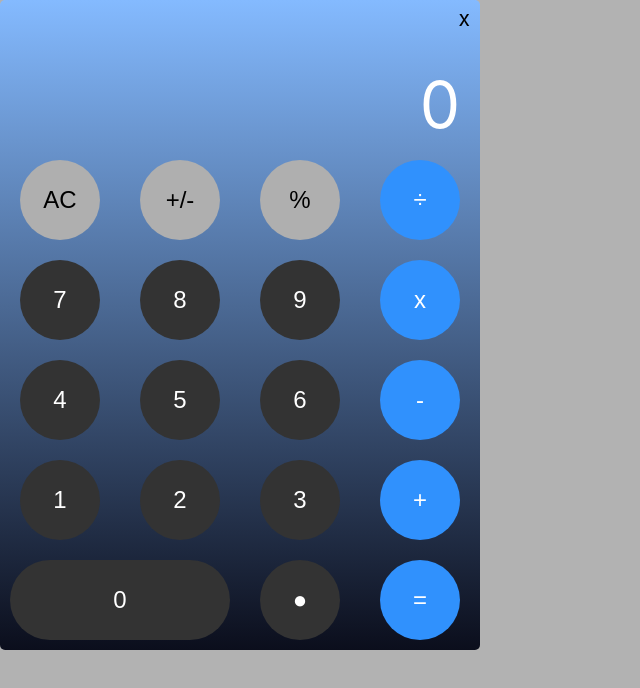
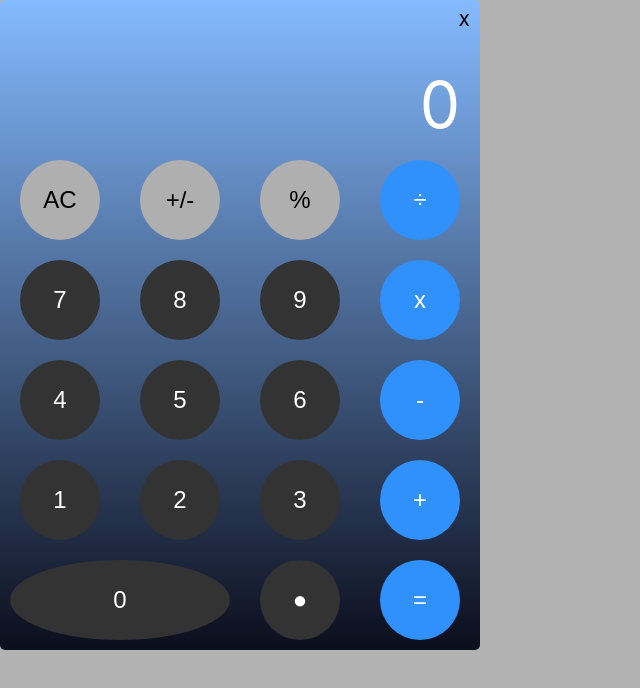
Before and after one commit to sky790312/nextjs-drabbable-modal-calculator-project, a Next.js app: page / in a window 1280 px wide. Both pictures are taken after a click on the button "open". Shown: the top 688 px of the page, without its empty margins (0-640 px from the left). Built offline with nearby package versions, Linux system fonts and the light colour scheme.

Commit message:
feat: add button component

```diff
--- a/components/FunctionSection.tsx
+++ b/components/FunctionSection.tsx
@@ -5,6 +5,7 @@ import { Dispatch } from 'redux'
 import { calculatorActions, initialState } from '@/store/state.calculator'
 import { useSelector, shallowEqual, useDispatch } from 'react-redux'
 import { RootState } from '@/store/index'
+import { Button } from '@/components/uiComponents/Button'
 
 export const FunctionSection: React.FC = React.memo(() => {
   const dispatch: Dispatch = useDispatch()
@@ -57,23 +58,5 @@ const FunctionSectionContainer = styled.div`
   > div {
     width: 33.33%;
     padding: 10px;
-
-    > button {
-      color: ${({ theme }) => theme.colors.black};
-      background-color: ${({ theme }) => theme.colors.gray};
-      font-size: 24px;
-    }
   }
 `
-
-const Button = styled.button`
-  border-radius: 50%;
-  border: none;
-  width: 80px;
-  height: 80px;
-
-  &.x2 {
-    width: 80%;
-    border-radius: 40px;
-  }
-`
--- a/components/NumberSection.tsx
+++ b/components/NumberSection.tsx
@@ -5,6 +5,7 @@ import { Dispatch } from 'redux'
 import { calculatorActions, initialState } from '@/store/state.calculator'
 import { useSelector, shallowEqual, useDispatch } from 'react-redux'
 import { RootState } from '@/store/index'
+import { Button } from '@/components/uiComponents/Button'
 
 const numbers = [1, 2, 3, 4, 5, 6, 7, 8, 9]
 
@@ -43,14 +44,14 @@ export const NumberSection: React.FC = React.memo(() => {
   return (
     <NumberSectionContainer>
       <FlexCenterContainer className='x2'>
-        <Button className='x2' onClick={() => handleNumber(0)}>0</Button>
+        <Button size={'block'} buttonStyle={'darkGray'} onClick={() => handleNumber(0)}>0</Button>
       </FlexCenterContainer>
       <FlexCenterContainer>
-        <Button onClick={() => handleDot()}>●</Button>
+        <Button buttonStyle={'darkGray'} onClick={() => handleDot()}>●</Button>
       </FlexCenterContainer>
       {numbers.map(number => (
         <FlexCenterContainer key={number}>
-          <Button onClick={() => handleNumber(number)}>{number}</Button>
+          <Button buttonStyle={'darkGray'} onClick={() => handleNumber(number)}>{number}</Button>
         </FlexCenterContainer>
       ))}
     </NumberSectionContainer>
@@ -60,6 +61,7 @@ export const NumberSection: React.FC = React.memo(() => {
 const NumberSectionContainer = styled.div`
   display: flex;
   flex-wrap: wrap-reverse;
+  font-size: 24px;
 
   > div {
     width: 33.33%;
@@ -68,23 +70,5 @@ const NumberSectionContainer = styled.div`
     &.x2 {
       width: 66.67%;
     }
-
-    > button {
-      color: ${({ theme }) => theme.colors.white};
-      background-color: ${({ theme }) => theme.colors.darkGray};
-      font-size: 24px;
-    }
   }
 `
-
-const Button = styled.button`
-  border-radius: 50%;
-  border: none;
-  width: 80px;
-  height: 80px;
-
-  &.x2 {
-    width: 100%;
-    border-radius: 40px;
-  }
-`
--- a/components/OperationSection.tsx
+++ b/components/OperationSection.tsx
@@ -1,4 +1,4 @@
-import React from 'react'
+import React, { useState } from 'react'
 import styled from 'styled-components/'
 import { FlexCenterContainer } from '@/GlobalStyles'
 import { Dispatch } from 'redux'
@@ -6,10 +6,12 @@ import { calculatorActions } from '@/store/state.calculator'
 import { useSelector, shallowEqual, useDispatch } from 'react-redux'
 import { RootState } from '@/store/index'
 import { initialState } from '@/store/state.calculator'
+import { Button } from '@/components/uiComponents/Button'
 
 const operations = ['÷', 'x', '-', '+', '=']
 
 export const OperationSection: React.FC = React.memo(() => {
+  const [remainOperator, setRemainOperator] = useState<string>('');
   const displayValue = useSelector(
     (state: RootState) => state.calculator.displayValue,
     shallowEqual
@@ -37,21 +39,26 @@ export const OperationSection: React.FC = React.memo(() => {
     if (operator || tempValue === initialState.tempValue) {
       dispatch(setOperator(newOperator))
       dispatch(setTempValue(displayValue))
+      setRemainOperator(newOperator)
       return
     }
 
-    const newDisplayValue = (OperationsHandler[newOperator](+tempValue, +displayValue)).toString()
+    const usingOperator = remainOperator ?
+      remainOperator === newOperator
+        ? newOperator : remainOperator
+      : newOperator
+    const newDisplayValue = (OperationsHandler[usingOperator](+tempValue, +displayValue)).toString()
     dispatch(setDisplayValue(newDisplayValue))
     dispatch(setTempValue(newDisplayValue))
     dispatch(setOperator(newOperator))
+    setRemainOperator(newOperator)
   }
-
 
   return (
     <OperationSectionContainer>
       {operations.map(operation => (
         <FlexCenterContainer key={operation}>
-          <Button onClick={() => handleOperator(operation)}>{operation}</Button>
+          <Button buttonStyle={'blue'} onClick={() => handleOperator(operation)}>{operation}</Button>
         </FlexCenterContainer>
       ))}
     </OperationSectionContainer>
@@ -63,23 +70,5 @@ const OperationSectionContainer = styled.div`
   > div {
     width: 100%;
     padding: 10px;
-
-    > button {
-      color: ${({ theme }) => theme.colors.white};
-      background-color: ${({ theme }) => theme.colors.blue};
-      font-size: 24px;
-    }
   }
 `
-
-const Button = styled.button`
-  border-radius: 50%;
-  border: none;
-  width: 80px;
-  height: 80px;
-
-  &.x2 {
-    width: 80%;
-    border-radius: 40px;
-  }
-`
--- /dev/null
+++ b/components/uiComponents/Button.tsx
@@ -0,0 +1,63 @@
+import React, { ReactNode } from 'react'
+import styled from 'styled-components/'
+
+interface Props extends StyledButtonProps {
+  children: ReactNode
+  onClick: () => void
+}
+
+type StyledButtonProps = {
+  size?: 'md' | 'block'
+  buttonStyle?: 'blue' | 'gray' | 'darkGray'
+}
+
+const defaultStyle: StyledButtonProps = {
+  size: 'md',
+  buttonStyle: 'gray'
+}
+
+export const Button: React.FC<Props> = React.memo(({ children, size = defaultStyle.size, buttonStyle = defaultStyle.buttonStyle, onClick }) => {
+  return <StyledButton buttonStyle={buttonStyle} size={size} onClick={onClick}>{children}</StyledButton>;
+});
+
+const StyledButton = styled.button<StyledButtonProps>`
+  border-radius: 50%;
+  border: none;
+  outline: none;
+  font-size: 24px;
+
+  ${props => {
+    switch (props.buttonStyle) {
+      case 'gray':
+        return `
+          color: ${props.theme.colors.black};
+          background-color: ${props.theme.colors.gray};
+        `
+      case 'blue':
+        return `
+          color: ${props.theme.colors.white};
+          background-color: ${props.theme.colors.blue};
+        `
+      case 'darkGray':
+        return `
+          color: ${props.theme.colors.white};
+          background-color: ${props.theme.colors.darkGray};
+        `
+    }
+  }}
+
+  ${props => {
+    switch (props.size) {
+      case 'md':
+        return `
+        width: 80px;
+        height: 80px;
+        `
+      case 'block':
+        return `
+        width: 100%;
+        height: 80px;
+        `
+    }
+  }}
+`
```
